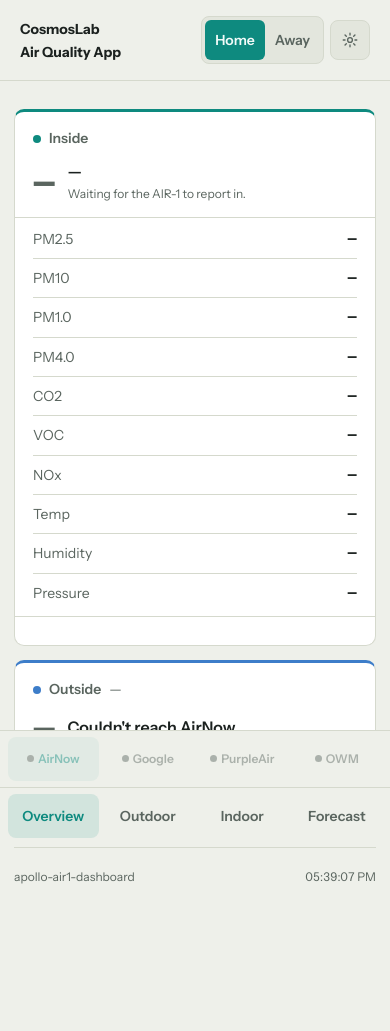
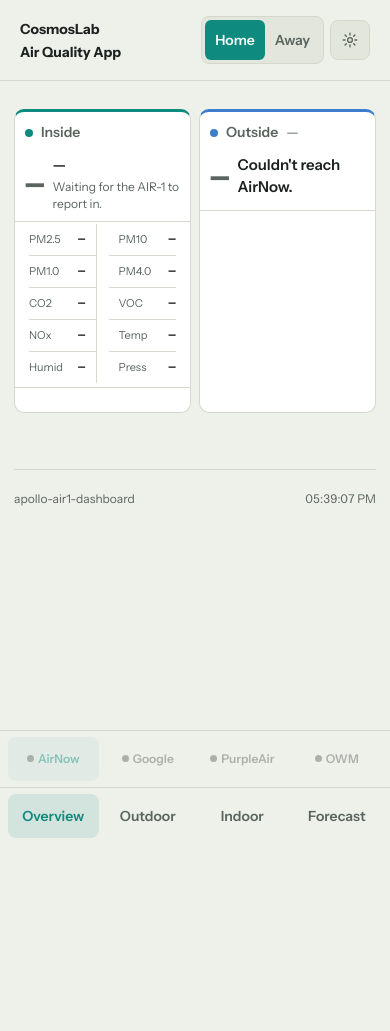
Before and after one commit to ncrosty58/apollo-air1-dashboard, a Flask app: page / in a window 390 px wide. Shown: the top 1031 px of the page. After the commit the page ends 838 px from the top, so only its background shows below. Run offline with Flask 3, Linux system fonts and the light colour scheme; data that the repository does not hold is empty.

Commit message:
Compact overview racks so Inside/Outside fit on one mobile screen
Keep the Inside/Outside racks side-by-side at every width instead of
stacking below 720px, and lay each rack's metric list out as a 2-column
grid instead of one long column. Together this roughly quarters the
vertical space the overview needs, so both racks fit on a phone screen
without scrolling. Rack internals size off their own container width
(container queries) rather than the viewport, since the column is now
half the old full-width rack on mobile.

Co-Authored-By: Claude Sonnet 5 <noreply@anthropic.com>

```diff
--- a/static/dashboard.js
+++ b/static/dashboard.js
@@ -150,8 +150,11 @@
       { label: "VOC", value: d.voc_index, decimals: 0, unit: "", band: bandForVocIndex(d.voc_index) },
       { label: "NOx", value: d.nox_index, decimals: 0, unit: "", band: null },
       { label: "Temp", value: displayTemp(d.temperature_c), decimals: 1, unit: tempUnitLabel(), band: null },
-      { label: "Humidity", value: d.humidity_pct, decimals: 1, unit: "%", band: null },
-      { label: "Pressure", value: d.pressure_hpa, decimals: 1, unit: "hPa", band: null },
+      // Shortened from Indoor/Technical's "Humidity"/"Pressure" -- the only
+      // two inside labels long enough to ellipsis-truncate in the rack's
+      // narrow 2-column rows (see .rack-row .rr-label in style.css).
+      { label: "Humid", value: d.humidity_pct, decimals: 1, unit: "%", band: null },
+      { label: "Press", value: d.pressure_hpa, decimals: 1, unit: "hPa", band: null },
     ];
     return items.map((it) => {
       const valueHtml = typeof it.value === "number"
--- a/static/style.css
+++ b/static/style.css
@@ -417,15 +417,21 @@
    arranged as a dense "rack" of metric rows with one headline stat each.
    Basic is still the friendly view -- "friendly" here means scannable at a
    glance, not big and empty. */
+/* Inside/Outside stay side-by-side down to phone width -- both are visible
+   on one screen without scrolling. Each rack sizes its own internals off
+   its own column width (container queries below), not the viewport, since
+   that column is half the old full-width rack once this stopped stacking. */
 .rack-grid { display: grid; grid-template-columns: 1fr 1fr; gap: 14px; }
-@media (max-width: 720px) { .rack-grid { grid-template-columns: 1fr; } }
+@media (max-width: 480px) { .rack-grid { gap: 8px; } }
 
 .rack {
+  container-type: inline-size;
   border-top: 3px solid var(--accent); overflow: hidden;
 }
 .rack--outside { border-top-color: var(--zone-outside); }
 
-.rack-head { padding: 16px 18px 14px; }
+.rack-head { padding: 14px 14px 12px; }
+@container (max-width: 220px) { .rack-head { padding: 10px 10px 8px; } }
 
 /* Same flat-button language as .tab-bar a right below it in .bottom-nav --
    plain resting state, same accent wash for the selected one -- so the two
@@ -464,34 +470,73 @@
   .provider-chip .pc-aqi { display: none; }
 }
 
-.rack-stat { display: flex; align-items: center; gap: 12px; }
+.rack-stat { display: flex; align-items: center; gap: 10px; }
 .rack-aqi {
-  font-family: var(--font-mono); font-weight: 700; font-size: clamp(2rem, 8vw, 2.5rem);
+  font-family: var(--font-mono); font-weight: 700; font-size: 2.25rem;
   color: var(--band-color); font-variant-numeric: tabular-nums; flex: none; line-height: 1;
 }
 .rack-stat-text { display: flex; flex-direction: column; gap: 2px; min-width: 0; flex: 1 1 auto; }
-.rack-category { font-size: 1rem; font-weight: 600; overflow-wrap: break-word; }
+.rack-category { font-size: 0.9375rem; font-weight: 600; overflow-wrap: break-word; }
 .rack-sub { font-size: 0.75rem; color: var(--ink-dim); overflow-wrap: break-word; }
-.rack-spark { width: 84px; height: 34px; flex: none; }
+.rack-spark { width: 72px; height: 32px; flex: none; }
 .rack-spark svg { display: block; width: 100%; height: 100%; }
-@media (max-width: 420px) { .rack-spark { width: 60px; } }
+/* Column width, not viewport, is what's tight now that the racks sit
+   side-by-side at every width -- shrink the headline number first, then
+   drop the sparkline rather than let it squeeze the category text. */
+@container (max-width: 260px) { .rack-aqi { font-size: 1.75rem; } .rack-stat { gap: 8px; } }
+@container (max-width: 200px) { .rack-spark { display: none; } }
 
-.rack-rows { display: flex; flex-direction: column; padding: 2px 18px; border-top: 1px solid var(--hairline); }
+/* Two columns of metrics instead of one long list -- halves how tall each
+   rack's row block is, which is what actually lets Inside and Outside both
+   sit on one mobile screen now that they stay side-by-side. Reading order
+   is row-major (PM2.5 next to PM10, not stacked above it) so related pairs
+   still land next to each other rather than split top/bottom. */
+.rack-rows {
+  display: grid; grid-template-columns: 1fr 1fr; column-gap: 12px;
+  padding: 2px 14px; border-top: 1px solid var(--hairline);
+}
 .rack-rows:empty { display: none; border-top: none; }
 .rack-row {
-  display: flex; align-items: baseline; justify-content: space-between; gap: 10px;
-  padding: 9px 0; border-bottom: 1px solid var(--hairline); font-size: 0.875rem;
+  display: flex; align-items: baseline; justify-content: space-between; gap: 6px;
+  padding: 8px 0; border-bottom: 1px solid var(--hairline); font-size: 0.8125rem;
+  min-width: 0;
 }
-.rack-row:last-child { border-bottom: none; }
-.rack-row .rr-label { color: var(--ink-dim); }
+/* Drops the divider off the grid's final row (its last one or two cells,
+   depending on whether the item count is odd or even) -- same job
+   :last-child did for the old single-column list. */
+.rack-row:nth-last-child(-n+2) { border-bottom: none; }
+.rack-row:nth-child(odd) { border-right: 1px solid var(--hairline); padding-right: 10px; }
+.rack-row:nth-child(even) { padding-left: 10px; }
+/* An odd item count leaves the last row's left cell with no right-hand
+   partner -- drop its divider rather than let it dangle with nothing next
+   to it. */
+.rack-row:nth-child(odd):last-child { border-right: none; padding-right: 0; }
+.rack-row .rr-label {
+  color: var(--ink-dim); flex: 1 1 auto; min-width: 0;
+  overflow: hidden; text-overflow: ellipsis; white-space: nowrap;
+}
 .rack-row .rr-value {
   font-family: var(--font-mono); font-variant-numeric: tabular-nums; font-weight: 600;
-  color: var(--rr-color, var(--ink)); white-space: nowrap;
+  color: var(--rr-color, var(--ink)); white-space: nowrap; flex: none;
 }
-.rack-row .rr-unit { font-weight: 500; color: var(--ink-dim); font-size: 0.75rem; margin-left: 3px; font-family: var(--font-body); }
+.rack-row .rr-unit { font-weight: 500; color: var(--ink-dim); font-size: 0.6875rem; margin-left: 2px; font-family: var(--font-body); }
+/* One tier, not a graduated series -- mainstream phones (iPhone SE
+   through Pro Max, most Android) all land within a narrow ~140-220px
+   container-width band. A second breakpoint inside that band flipped
+   font size between neighboring device widths (375px vs 390px) without
+   the larger size actually fitting, which read as a truncation bug
+   rather than a deliberate step. */
+@container (max-width: 230px) { .rack-row { font-size: 0.6875rem; gap: 4px; padding: 7px 0; } .rack-row .rr-unit { display: none; } }
+/* The narrowest phones still in real use (~320px viewport) land here. */
+@container (max-width: 150px) {
+  .rack-rows { padding: 2px 8px; column-gap: 6px; }
+  .rack-row { font-size: 0.625rem; gap: 3px; }
+  .rack-row:nth-child(odd) { padding-right: 6px; }
+  .rack-row:nth-child(even) { padding-left: 6px; }
+}
 
 .rack-foot {
-  padding: 12px 18px 16px; display: flex; align-items: center; justify-content: space-between;
+  padding: 10px 14px 14px; display: flex; align-items: center; justify-content: space-between;
   gap: 12px; flex-wrap: wrap; border-top: 1px solid var(--hairline); margin-top: 2px;
 }
 .rack-foot .outside-discussion:empty { display: none; }
```
